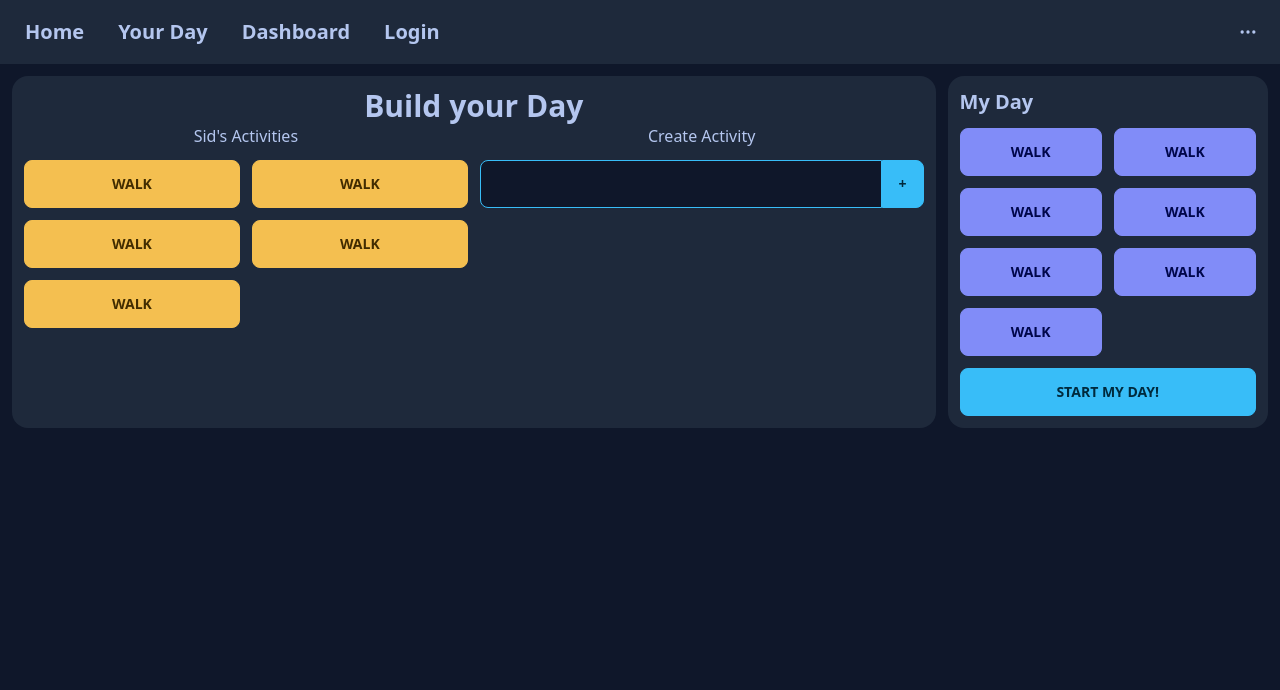
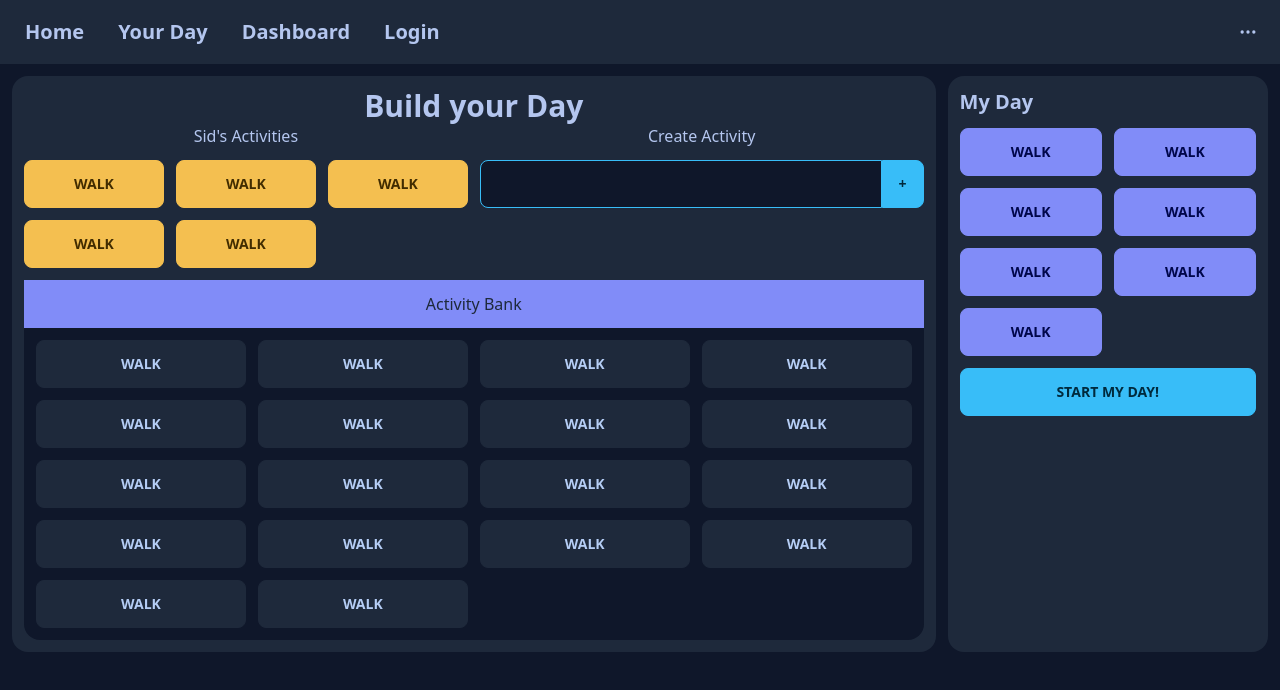
Before and after one commit to Nghia314/new5hark, a React (Create React App) app in the folder client/: page /Dashboard in a window 1280 px wide. Shown: the top 690 px of the page. Built offline with nearby package versions, Linux system fonts and the light colour scheme.

Commit message:
Added activity bank layout

```diff
--- a/client/src/pages/Dashboard.jsx
+++ b/client/src/pages/Dashboard.jsx
@@ -10,7 +10,7 @@ function Dashboard() {
         <div className="grid md:grid-cols-2 gap-3">
           <div>
             <h1 className="mb-3">Sid's Activities</h1>
-            <div className="grid md:grid-cols-2 gap-3">
+            <div className="grid grid-cols-2 md:grid-cols-3 gap-3">
               {/* MOCK BUTTON DATA, DELETE LATER */}
               <button className="btn btn-warning b w-full truncate">Walk</button>
               <button className="btn btn-warning w-full truncate">Walk</button>
@@ -24,15 +24,37 @@ function Dashboard() {
             <h1 className="mb-3">Create Activity</h1>
             <div className="input-group">
               <input className="input input-primary input-bordered w-full" type="text" />
-              <button className="btn btn-primary">+</button>
+              <button className="btn btn-primary font-bold">+</button>
             </div>
           </div>
         </div>
-        <div className="card bg-"></div>
+        <div className="card bg-base-100 mt-3">
+          <h2 className="card-header text-neutral p-3 bg-secondary">Activity Bank</h2>
+          <div className="grid grid-cols-2 md:grid-cols-4 p-3 gap-3">
+            <button className="btn btn-default b w-full truncate">Walk</button>
+            <button className="btn btn-default b w-full truncate">Walk</button>
+            <button className="btn btn-default b w-full truncate">Walk</button>
+            <button className="btn btn-default b w-full truncate">Walk</button>
+            <button className="btn btn-default b w-full truncate">Walk</button>
+            <button className="btn btn-default b w-full truncate">Walk</button>
+            <button className="btn btn-default b w-full truncate">Walk</button>
+            <button className="btn btn-default b w-full truncate">Walk</button>
+            <button className="btn btn-default b w-full truncate">Walk</button>
+            <button className="btn btn-default b w-full truncate">Walk</button>
+            <button className="btn btn-default b w-full truncate">Walk</button>
+            <button className="btn btn-default b w-full truncate">Walk</button>
+            <button className="btn btn-default b w-full truncate">Walk</button>
+            <button className="btn btn-default b w-full truncate">Walk</button>
+            <button className="btn btn-default b w-full truncate">Walk</button>
+            <button className="btn btn-default b w-full truncate">Walk</button>
+            <button className="btn btn-default b w-full truncate">Walk</button>
+            <button className="btn btn-default b w-full truncate">Walk</button>
+          </div>
+        </div>
       </div>
       <div className="card md:col-span-4 bg-neutral w-full p-3">
         <h2 className="card-title">My Day</h2>
-        <div className="grid md:grid-cols-2 gap-3 my-3">
+        <div className="grid grid-cols-2 gap-3 my-3">
           {/* MOCK BUTTON DATA, DELETE LATER */}
           <button className="btn btn-secondary w-full truncate">Walk</button>
           <button className="btn btn-secondary w-full truncate">Walk</button>
```
